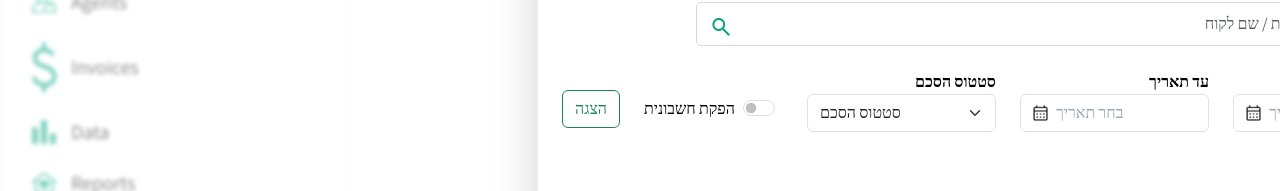
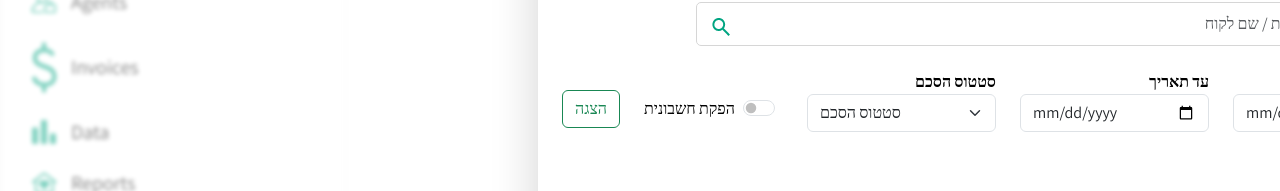
Before and after one commit to codecrafter-a/real-state-web, a React (Create React App) app: page /broker/agreements in a window 1280 px wide. Shown: the part 305-496 px from the top of the page. Built offline with nearby package versions, Linux system fonts and the light colour scheme.

Commit message:
fix: build issue fixed

```diff
--- a/package.json
+++ b/package.json
@@ -13,8 +13,6 @@
     "i18next-browser-languagedetector": "^8.0.4",
     "react": "^19.0.0",
     "react-bootstrap": "^2.10.9",
-    "react-date-picker": "^11.0.0",
-    "react-datepicker": "^8.1.0",
     "react-dom": "^19.0.0",
     "react-i18next": "^15.4.1",
     "react-icons": "^5.5.0",
--- a/src/App.js
+++ b/src/App.js
@@ -3,7 +3,7 @@ import { useTranslation } from "react-i18next"; // Import useTranslation
 import Layout from "./Componant/Common/Layout/Layout";
 import Customers from "./Pages/Customers/Customers";
 import LanguageHandler from "./Componant/language-selector";
-import Property from "./Pages/property/Property";
+import Property from "./Pages/Property/Property.jsx";
 import Brokers from "./Pages/Brokers/Brokers";
 import Signin from "./Pages/Signin/Signin.jsx";
 import Home from "./Pages/Home/Home.jsx";
--- a/src/Pages/Agreementes/Agreementes.jsx
+++ b/src/Pages/Agreementes/Agreementes.jsx
@@ -3,11 +3,8 @@ import bodyBg from "../../assets/images/body_bg.webp";
 import boryGroupRight from "../../assets/images/bory_group_right.png";
 import boryGroupLeft from "../../assets/images/bory_group_left.png";
 import search from "../../assets/images/search.png";
-import calender from "../../assets/images/calendar_month.png";
 import remove_icon from "../../assets/images/remove_icon.svg";
 import { Nav } from "react-bootstrap";
-import DatePicker from "react-datepicker";
-import "react-datepicker/dist/react-datepicker.css";
 import AgreementsTable from "./AgreementsTable";
 
 const Agreements = () => {
@@ -102,30 +99,22 @@ const Agreements = () => {
                                         <div className="col fw-semibold">
                                             <label className="d-flex justify-content-end w-100">עד תאריך</label>
                                             <div className="form-control d-flex align-items-center">
-                                                <span className="me-2">
-                                                    <img src={calender} alt="calendar icon" />
-                                                </span>
-                                                <DatePicker
-                                                    selected={toDate}
-                                                    onChange={(date) => setToDate(date)}
+                                                <input
+                                                    type="date"
                                                     className="border-0 w-100"
-                                                    placeholderText="בחר תאריך"
-                                                    dateFormat="dd/MM/yyyy"
+                                                    value={toDate}
+                                                    onChange={(e) => setToDate(e.target.value)}
                                                 />
                                             </div>
                                         </div>
                                         <div className="col fw-semibold">
                                             <label className="d-flex justify-content-end w-100">מתאריך</label>
                                             <div className="form-control d-flex align-items-center">
-                                                <span className="me-2">
-                                                    <img src={calender} alt="calendar icon" />
-                                                </span>
-                                                <DatePicker
-                                                    selected={fromDate}
-                                                    onChange={(date) => setFromDate(date)}
+                                                <input
+                                                    type="date"
                                                     className="border-0 w-100"
-                                                    placeholderText="בחר תאריך"
-                                                    dateFormat="dd/MM/yyyy"
+                                                    value={fromDate}
+                                                    onChange={(e) => setFromDate(e.target.value)}
                                                 />
                                             </div>
                                         </div>
```
